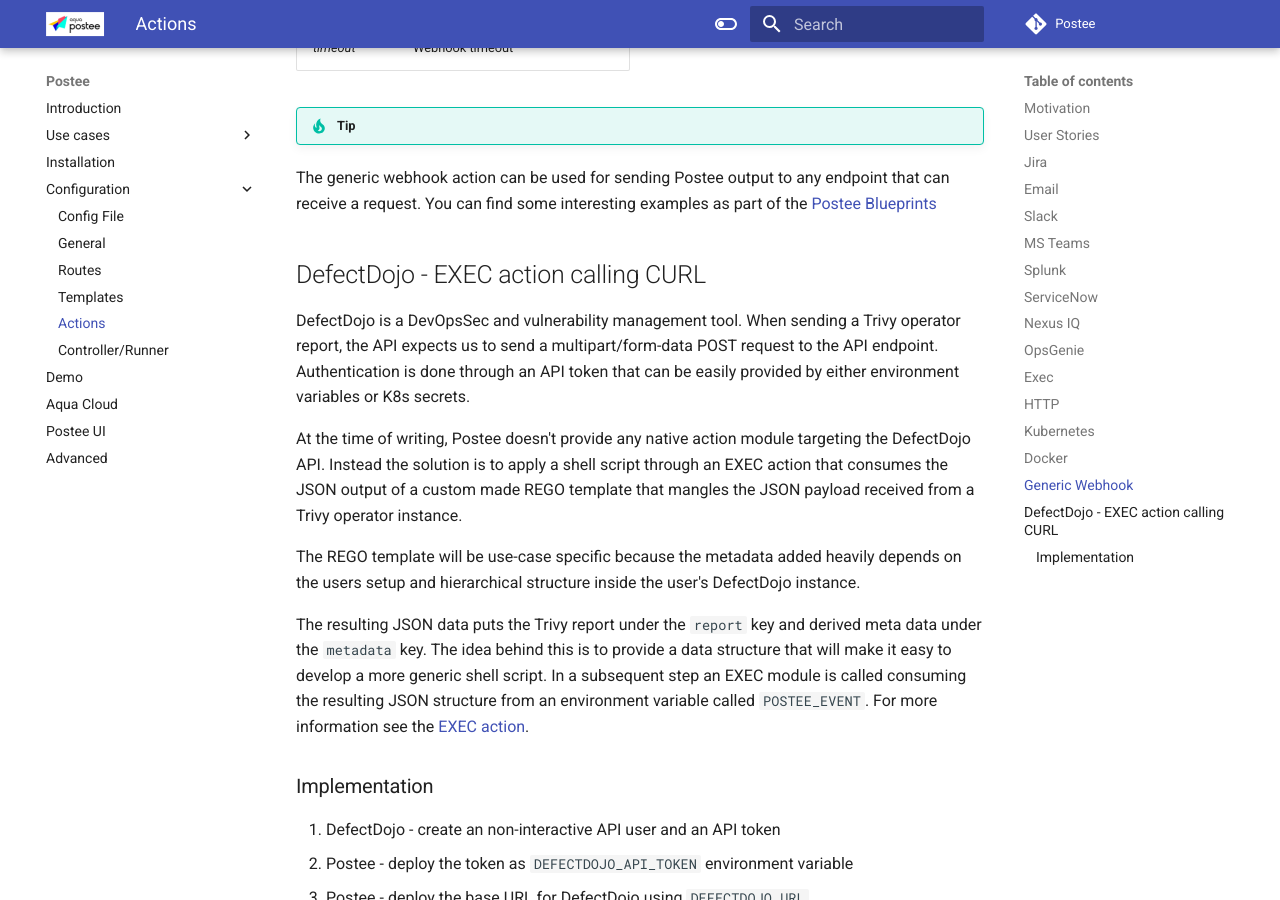
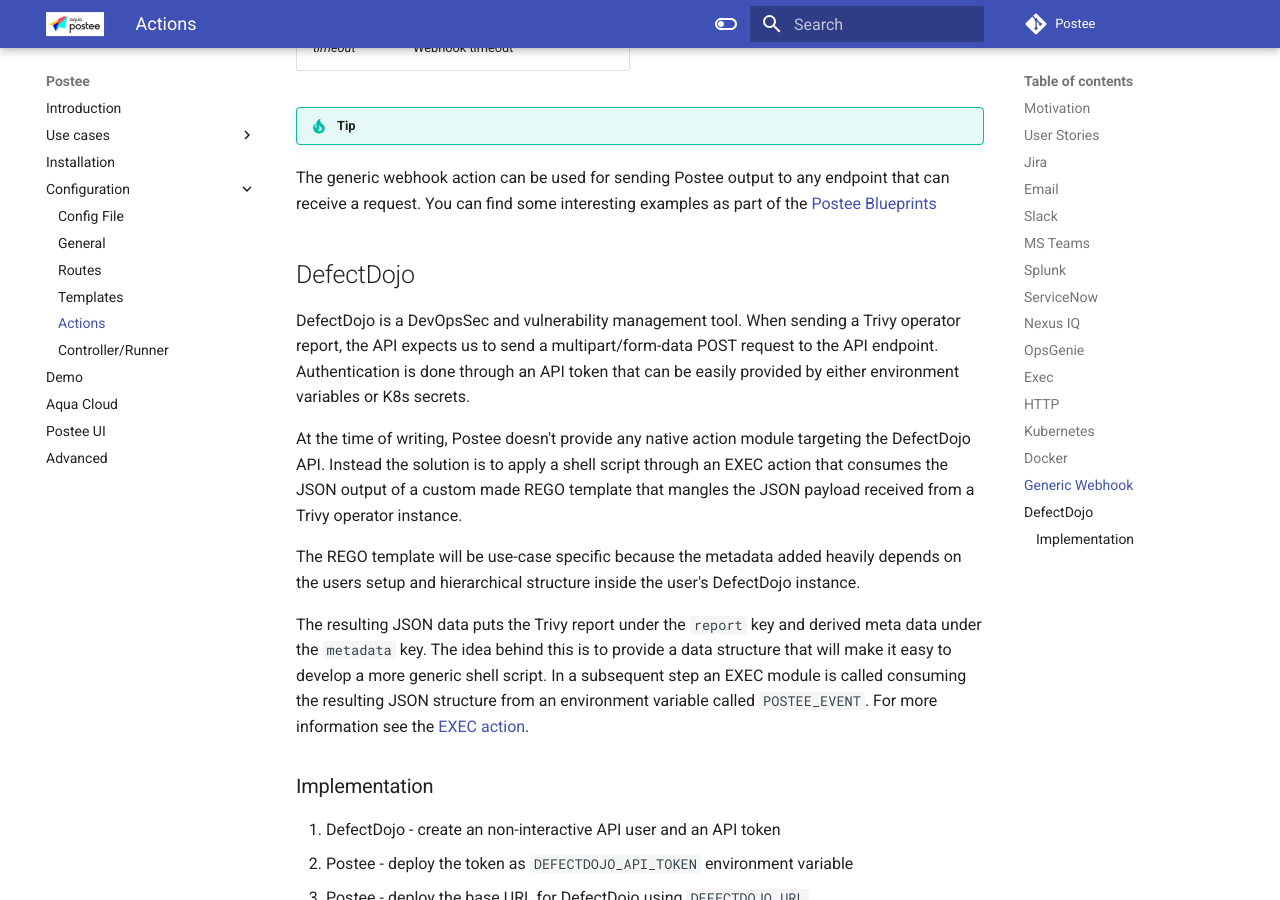
Before and after one commit to aquasecurity/postee, an MkDocs documentation site: the page built from docs/actions.md, in a window 1280 px wide and 900 px high, scrolled down 10151 px. Built offline with MkDocs 1.6.1 and Material for MkDocs 9.7.7, drawn with Linux system fonts in a browser that asks for light colours; comment, search, counter and statistics services are not loaded; the version menu is left out.

Commit message:
Update docs/actions.md

```diff
--- a/docs/actions.md
+++ b/docs/actions.md
@@ -297,7 +297,7 @@
 !!! tip
 The generic webhook action can be used for sending Postee output to any endpoint that can receive a request. You can find some interesting examples as part of the [Postee Blueprints](/blueprints)
 
-## DefectDojo - EXEC action calling CURL
+## DefectDojo
 
 DefectDojo is a DevOpsSec and vulnerability management tool. When sending a Trivy operator report, the API expects us to send a multipart/form-data POST request to the API endpoint. Authentication is done through an API token that can be easily provided by either environment variables or K8s secrets.
 
```
